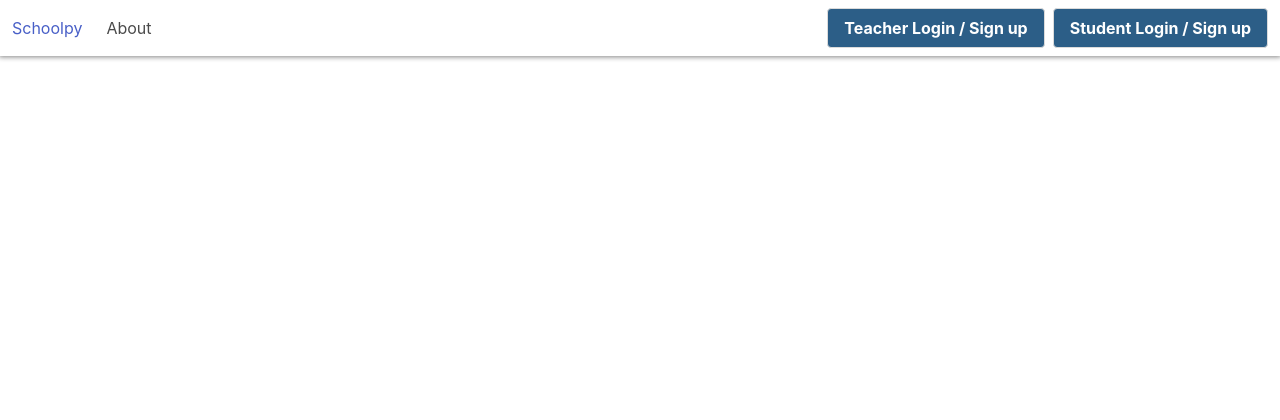
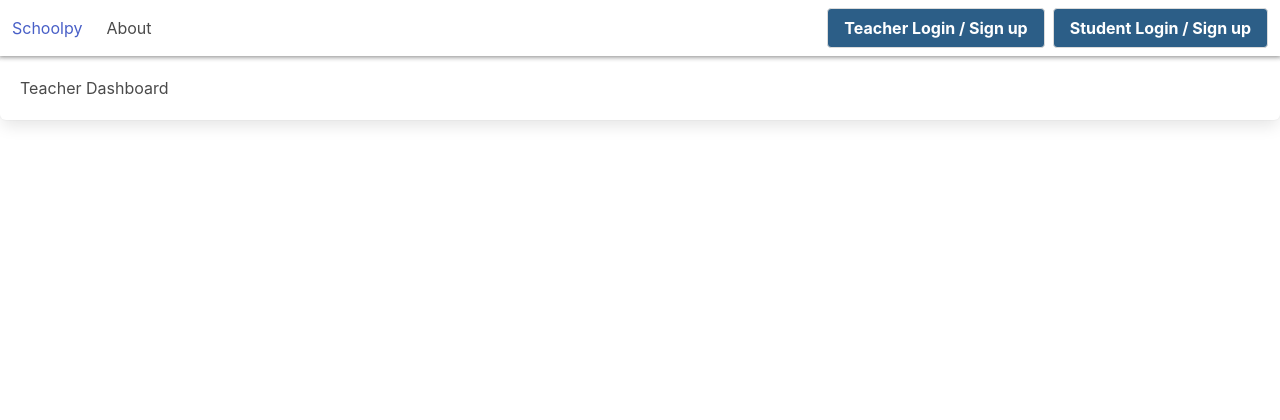
Before and after one commit to IslaFranco/schoolpy, a Django app: page /teacher-dashboard/ in a window 1280 px wide. Shown: the top 420 px of the page. Run offline with Django 4.2, Linux system fonts and the light colour scheme; data that the repository does not hold is empty.

Commit message:
teacher dashboard header

```diff
--- a/main_app/templates/teacher-dashboard.html
+++ b/main_app/templates/teacher-dashboard.html
@@ -1,6 +1,9 @@
 {% extends 'base.html' %}
 
 {% block content %}
+<div class="box teacher-header">
+    <h1>Teacher Dashboard</h1>
+</div>
 <div class="student-container">
 {% for student in students %}
     <div class="box student-box">
```
